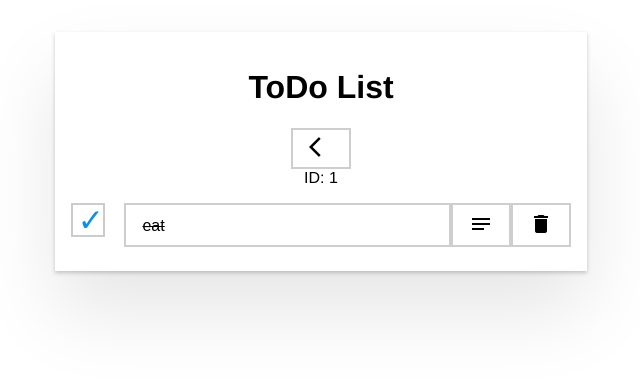
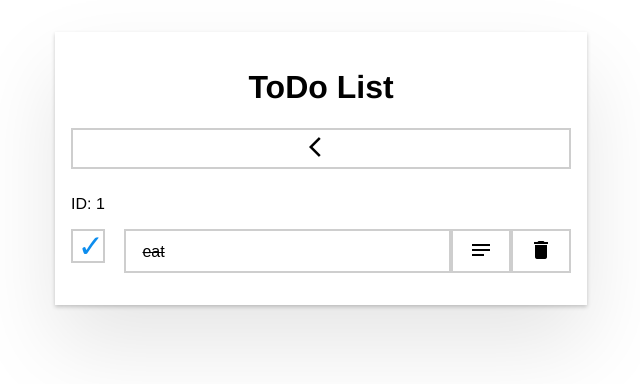
Before and after one commit to aiiiitg/angular-ivy-juuzzy, an Angular app: page /item/1 in a window 1280 px wide. Shown: the top 384 px of the page, without its empty margins (319-959 px from the left). Built offline with nearby package versions, Linux system fonts and the light colour scheme.

Commit message:
3 files modified

```diff
--- a/src/app/app.component.css
+++ b/src/app/app.component.css
@@ -11,6 +11,14 @@ body {
   padding: 1rem;
   text-align: center;
   box-shadow: 0 2px 4px 0 rgba(0,0,0,.2), 0 2.5rem 5rem 0 rgba(0,0,0,.1);
+}
+
+.view-list{
+
+}
+
+.view-detail{
+  text-align: left;
 }
 
 @media screen and (min-width: 600px) {
--- a/src/app/item/item.component.ts
+++ b/src/app/item/item.component.ts
@@ -9,7 +9,7 @@ import { Item } from "../item";
   styleUrls: [ '../app.component.css' ]
 })
 export class ItemComponent {
-
+  view: 'list' | 'detail' = 'list';
   editable = false;
   constructor(private router: Router){}
 
--- a/src/app/view/view-detail.component.html
+++ b/src/app/view/view-detail.component.html
@@ -1,5 +1,11 @@
 <div class="view-detail">
-  <button class="btn_max" (click)="goBack()"><mat-icon aria-hidden="false" aria-label="Back">arrow_back_ios</mat-icon></button><br/>
+  <div class="btn-wrapper">
+    <button class="btn_max" (click)="goBack()"><mat-icon aria-hidden="false" aria-label="Back">arrow_back_ios</mat-icon></button>
+  </div><br/>
   ID: {{id}}<br/>
-  <app-item *ngIf="item.done" (remove)="remove(item)" [item]="item"></app-item>
+  <ul>
+    <li>
+      <app-item [item]="item"></app-item>
+    </li>
+  </ul>
 </div>
```
